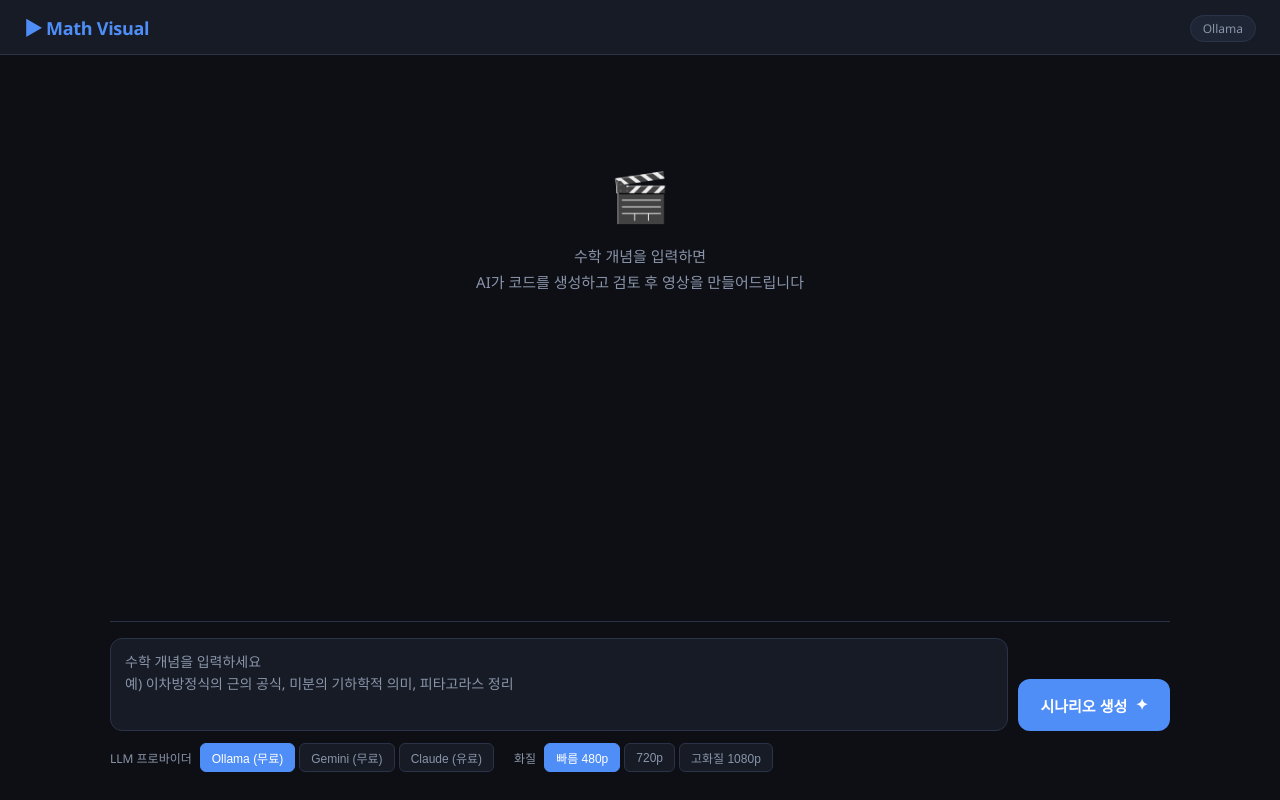
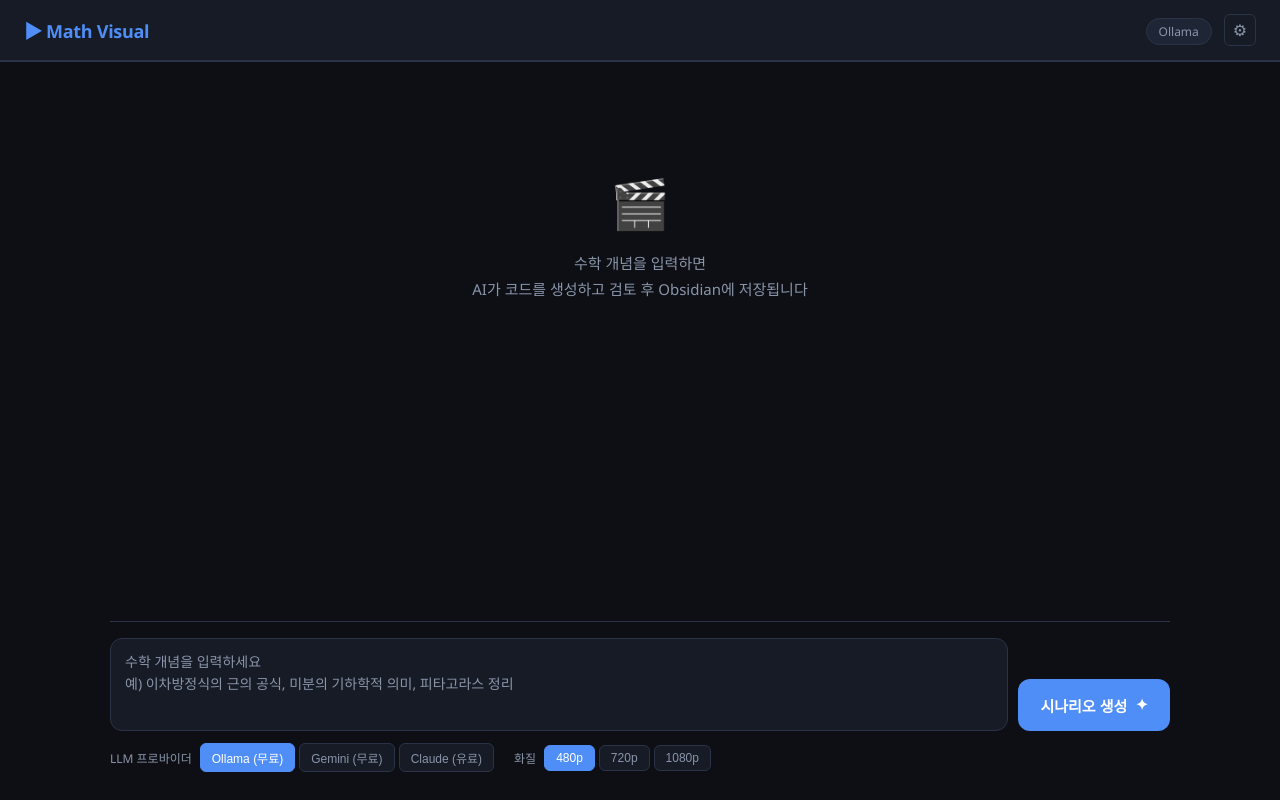
Before and after one commit to REDPAPA1000/sns_emoticon_maker, a Flask app: page / in a window 1280 px wide. Run offline with Flask 3, Linux system fonts and the light colour scheme.

Commit message:
Add Obsidian Vault auto-save feature
- Settings panel (⚙ button): set Vault path + grade level
- After render: auto-copies MP4 + extracts 4 key frames (PNG) + creates .md note
- Markdown note includes image embeds, video embed, tags, date
- vault_config.json persists settings across restarts
- UI shows "✓ Obsidian에 저장됨" badge on completed cards

Co-Authored-By: Claude Opus 4.8 <noreply@anthropic.com>
Claude-Session: https://claude.ai/code/session_016fkBGHQYvZ7BK4i5ymBJhc

```diff
--- a/app.py
+++ b/app.py
@@ -1,22 +1,20 @@
 """
 Math Visual Automation - Web UI
-브라우저에서 개념을 입력하면 Manim 영상을 자동으로 생성합니다.
-
-흐름:
-  1. POST /generate  → AI가 Manim 코드 생성, 코드 반환 (렌더링 없음)
-  2. POST /render    → 사용자가 검토·수정한 코드를 실제로 렌더링
-  3. GET  /status/<id> → 렌더 진행 상황 폴링
-  4. GET  /video/<id>  → 완성된 MP4 스트리밍
-  5. GET  /download/<id> → MP4 파일 다운로드
+브라우저에서 개념을 입력 → AI 코드 생성 → 검토 → 렌더링 → Obsidian Vault 자동 저장
 
 실행: python app.py
 접속: http://localhost:5000
 """
 
 import os
+import re
+import json
+import shutil
 import uuid
+import subprocess
 import threading
 from pathlib import Path
+from datetime import datetime
 
 from flask import Flask, render_template, request, jsonify, send_file
 
@@ -24,19 +22,98 @@ from generate_manim import generate_manim_code, render_manim, find_output_video
 import providers
 
 app = Flask(__name__)
-OUTPUT_DIR = Path("output/web")
+OUTPUT_DIR  = Path("output/web")
+CONFIG_FILE = Path("vault_config.json")
 JOBS: dict[str, dict] = {}
 
+
+# ── Vault 설정 로드/저장 ──────────────────────────────────
+def load_config() -> dict:
+    if CONFIG_FILE.exists():
+        return json.loads(CONFIG_FILE.read_text(encoding="utf-8"))
+    return {"vault_path": "", "grade": "중학교"}
+
+def save_config(cfg: dict):
+    CONFIG_FILE.write_text(json.dumps(cfg, ensure_ascii=False, indent=2), encoding="utf-8")
+
+
+# ── Obsidian Vault에 저장 ────────────────────────────────
+def save_to_vault(job_id: str, topic: str, video_path: str, grade: str, vault_path: str):
+    """MP4 + 키프레임 PNG + 마크다운 노트를 Vault에 자동 저장."""
+    vault = Path(vault_path)
+    if not vault.exists():
+        return False, f"Vault 경로를 찾을 수 없습니다: {vault_path}"
+
+    # 안전한 폴더/파일명 생성
+    safe_name = re.sub(r'[\\/:*?"<>|]', '_', topic)[:50].strip()
+    note_dir  = vault / grade / safe_name
+    note_dir.mkdir(parents=True, exist_ok=True)
+
+    # 1) MP4 복사
+    mp4_dest = note_dir / "animation.mp4"
+    shutil.copy2(video_path, mp4_dest)
+
+    # 2) 키프레임 추출 (ffmpeg: 0s, 5s, 10s, 15s)
+    frames = []
+    for i, t in enumerate([0, 5, 10, 15]):
+        frame_path = note_dir / f"frame_{i+1:02d}.png"
+        result = subprocess.run(
+            ["ffmpeg", "-ss", str(t), "-i", str(mp4_dest),
+             "-frames:v", "1", "-q:v", "2", str(frame_path), "-y"],
+            capture_output=True
+        )
+        if frame_path.exists():
+            frames.append(frame_path.name)
+
+    # 3) 마크다운 노트 생성
+    date_str = datetime.now().strftime("%Y-%m-%d")
+    frame_embeds = "\n".join(f"![[{f}]]" for f in frames) if frames else ""
+
+    md_content = f"""---
+tags: [{grade}, 수학, 자동생성]
+date: {date_str}
+---
+
+# {topic}
+
+## 애니메이션 프레임
+{frame_embeds}
+
+## 영상
+![[animation.mp4]]
+
+## 메모
+
+"""
+    (note_dir / f"{safe_name}.md").write_text(md_content, encoding="utf-8")
+
+    return True, str(note_dir)
+
+
+# ── Flask 라우트 ─────────────────────────────────────────
 
 @app.route("/")
 def index():
     return render_template("index.html")
 
 
+@app.route("/config", methods=["GET", "POST"])
+def config():
+    if request.method == "GET":
+        return jsonify(load_config())
+    cfg = load_config()
+    data = request.json or {}
+    if "vault_path" in data:
+        cfg["vault_path"] = data["vault_path"].strip()
+    if "grade" in data:
+        cfg["grade"] = data["grade"].strip()
+    save_config(cfg)
+    return jsonify({"ok": True})
+
+
 @app.route("/generate", methods=["POST"])
 def generate():
-    """Step 1: AI가 Manim 코드를 생성해서 반환 (렌더링 없음)."""
-    data = request.json or {}
+    data     = request.json or {}
     topic    = (data.get("topic") or "").strip()
     provider = data.get("provider", "ollama")
 
@@ -53,9 +130,6 @@ def generate():
             code = generate_manim_code(topic, provider)
             JOBS[job_id]["status"] = "preview"
             JOBS[job_id]["code"]   = code
-        except providers.ProviderError as exc:
-            JOBS[job_id]["status"] = "error"
-            JOBS[job_id]["error"]  = str(exc)
         except Exception as exc:
             JOBS[job_id]["status"] = "error"
             JOBS[job_id]["error"]  = str(exc)
@@ -66,7 +140,6 @@ def generate():
 
 @app.route("/render", methods=["POST"])
 def render():
-    """Step 2: 검토·수정된 코드를 받아 Manim으로 렌더링."""
     data    = request.json or {}
     job_id  = (data.get("job_id") or "").strip()
     code    = data.get("code", "")
@@ -85,13 +158,28 @@ def render():
             out = str(OUTPUT_DIR / job_id)
             os.makedirs(out, exist_ok=True)
             success, error_log = render_manim(code, out, quality)
-            if success:
-                video = find_output_video(out)
-                JOBS[job_id]["status"] = "done"
-                JOBS[job_id]["video"]  = video
-            else:
+            if not success:
                 JOBS[job_id]["status"] = "error"
                 JOBS[job_id]["error"]  = error_log or "렌더링 실패"
+                return
+
+            video = find_output_video(out)
+            JOBS[job_id]["video"] = video
+
+            # Obsidian Vault 자동 저장
+            cfg = load_config()
+            if cfg.get("vault_path") and video:
+                ok, vault_result = save_to_vault(
+                    job_id, JOBS[job_id]["topic"],
+                    video, cfg["grade"], cfg["vault_path"]
+                )
+                JOBS[job_id]["vault_saved"] = ok
+                JOBS[job_id]["vault_path"]  = vault_result
+            else:
+                JOBS[job_id]["vault_saved"] = False
+
+            JOBS[job_id]["status"] = "done"
+
         except Exception as exc:
             JOBS[job_id]["status"] = "error"
             JOBS[job_id]["error"]  = str(exc)
@@ -106,7 +194,6 @@ def status(job_id: str):
     if not job:
         return jsonify({"error": "없는 작업입니다."}), 404
     resp = {k: v for k, v in job.items() if k not in ("video", "code")}
-    resp["status"] = job["status"]
     if job["status"] == "preview":
         resp["code"] = job.get("code", "")
     return jsonify(resp)
@@ -125,14 +212,10 @@ def download(job_id: str):
     job = JOBS.get(job_id)
     if not job or not job.get("video"):
         return "영상을 찾을 수 없습니다.", 404
-    topic_safe = "".join(
-        c for c in job["topic"] if c.isalnum() or c in " _-"
-    )[:40].strip()
+    topic_safe = re.sub(r'[\\/:*?"<>|]', '_', job["topic"])[:40].strip()
     return send_file(
-        job["video"],
-        mimetype="video/mp4",
-        as_attachment=True,
-        download_name=f"{topic_safe}.mp4",
+        job["video"], mimetype="video/mp4",
+        as_attachment=True, download_name=f"{topic_safe}.mp4",
     )
 
 
--- a/static/main.js
+++ b/static/main.js
@@ -1,6 +1,54 @@
-let provider = 'ollama';
-let quality   = 'l';
-let activeJobId = null;   // 현재 검토 모달에 열린 job
+let provider   = 'ollama';
+let quality    = 'l';
+let activeJobId = null;
+let selectedGrade = '중학교';
+
+/* ── 앱 시작 시 설정 로드 ── */
+document.addEventListener('DOMContentLoaded', () => {
+  fetch('/config').then(r => r.json()).then(cfg => {
+    if (cfg.vault_path) document.getElementById('vaultPath').value = cfg.vault_path;
+    if (cfg.grade)      setGradeByValue(cfg.grade);
+  });
+
+  document.getElementById('topicInput').addEventListener('keydown', e => {
+    if (e.key === 'Enter' && !e.shiftKey) { e.preventDefault(); startGenerate(); }
+  });
+  document.addEventListener('keydown', e => {
+    if (e.key === 'Escape') closeModal();
+  });
+  document.getElementById('codeModal').addEventListener('click', e => {
+    if (e.target === e.currentTarget) closeModal();
+  });
+});
+
+/* ── 설정 패널 ── */
+function toggleSettings() {
+  document.getElementById('settingsPanel').classList.toggle('open');
+}
+
+function setGrade(btn) {
+  document.querySelectorAll('[data-grade]').forEach(b => b.classList.remove('active'));
+  btn.classList.add('active');
+  selectedGrade = btn.dataset.grade;
+}
+
+function setGradeByValue(val) {
+  const btn = document.querySelector(`[data-grade="${val}"]`);
+  if (btn) setGrade(btn);
+  else selectedGrade = val;
+}
+
+function saveConfig() {
+  const vault_path = document.getElementById('vaultPath').value.trim();
+  fetch('/config', {
+    method: 'POST',
+    headers: { 'Content-Type': 'application/json' },
+    body: JSON.stringify({ vault_path, grade: selectedGrade }),
+  }).then(() => {
+    showToast('설정 저장 완료');
+    document.getElementById('settingsPanel').classList.remove('open');
+  });
+}
 
 /* ── 옵션 선택 ── */
 function setProvider(btn) {
@@ -22,7 +70,7 @@ function showToast(msg) {
   const t = document.getElementById('toast');
   t.textContent = msg;
   t.classList.add('show');
-  setTimeout(() => t.classList.remove('show'), 3000);
+  setTimeout(() => t.classList.remove('show'), 3500);
 }
 
 /* ── Step 1: 시나리오 생성 ── */
@@ -34,7 +82,7 @@ function startGenerate() {
   btn.disabled = true;
   document.getElementById('btnText').textContent = '생성 중...';
 
-  const card = addCard(topic, 'generating');
+  const card = addCard(topic);
   document.getElementById('emptyState')?.remove();
 
   fetch('/generate', {
@@ -46,6 +94,7 @@ function startGenerate() {
     .then(data => {
       if (data.error) { setCardError(card, data.error); return; }
       document.getElementById('topicInput').value = '';
+      card.id = 'card-' + data.job_id;
       pollForPreview(card, data.job_id, topic);
     })
     .catch(err => setCardError(card, err.message))
@@ -55,28 +104,23 @@ function startGenerate() {
     });
 }
 
-/* 코드가 준비될 때까지 폴링 */
+/* ── 코드 준비 폴링 ── */
 function pollForPreview(card, jobId, topic) {
   updateCardStatus(card, 'generating', 'AI가 코드를 생성하고 있습니다...');
   const iv = setInterval(async () => {
     try {
-      const res  = await fetch('/status/' + jobId);
-      const data = await res.json();
-
+      const data = await fetch('/status/' + jobId).then(r => r.json());
       if (data.status === 'preview') {
         clearInterval(iv);
-        updateCardStatus(card, 'preview', '코드 검토 준비 완료 — 클릭하여 확인');
+        updateCardStatus(card, 'preview', '▶ 클릭하여 코드 검토 후 영상 제작');
         card.style.cursor = 'pointer';
         card.onclick = () => openModal(jobId, topic, data.code);
-        showToast('코드가 준비됐습니다. 카드를 클릭해 검토하세요.');
+        showToast('코드 준비 완료 — 카드를 클릭해 검토하세요');
       } else if (data.status === 'error') {
         clearInterval(iv);
         setCardError(card, data.error || '코드 생성 실패');
       }
-    } catch (e) {
-      clearInterval(iv);
-      setCardError(card, '서버 연결 오류');
-    }
+    } catch { clearInterval(iv); setCardError(card, '서버 연결 오류'); }
   }, 2000);
 }
 
@@ -115,8 +159,6 @@ function startRender() {
     .then(data => {
       if (data.error) { showToast('오류: ' + data.error); renderBtn.disabled = false; return; }
       closeModal();
-
-      // 카드 상태를 렌더링 중으로 변경
       const card = document.getElementById('card-' + jobId);
       if (card) {
         card.style.cursor = 'default';
@@ -125,39 +167,30 @@ function startRender() {
         pollForVideo(card, jobId);
       }
     })
-    .catch(err => {
-      showToast('서버 오류: ' + err.message);
-      renderBtn.disabled = false;
-    });
+    .catch(err => { showToast('서버 오류: ' + err.message); renderBtn.disabled = false; });
 }
 
-/* 영상 완료까지 폴링 */
+/* ── 영상 완료 폴링 ── */
 function pollForVideo(card, jobId) {
   const iv = setInterval(async () => {
     try {
-      const res  = await fetch('/status/' + jobId);
-      const data = await res.json();
+      const data = await fetch('/status/' + jobId).then(r => r.json());
       if (data.status === 'done') {
         clearInterval(iv);
-        setCardDone(card, jobId);
-        showToast('영상 생성 완료!');
+        setCardDone(card, jobId, data);
       } else if (data.status === 'error') {
         clearInterval(iv);
         setCardError(card, data.error || '렌더링 실패');
       }
-    } catch (e) {
-      clearInterval(iv);
-      setCardError(card, '서버 연결 오류');
-    }
+    } catch { clearInterval(iv); setCardError(card, '서버 연결 오류'); }
   }, 2000);
 }
 
-/* ── 카드 UI 헬퍼 ── */
-function addCard(topic, status) {
-  const id   = Math.random().toString(36).slice(2, 8);
+/* ── 카드 UI ── */
+function addCard(topic) {
   const card = document.createElement('div');
   card.className = 'video-card';
-  card.id = 'card-' + id;
+  card.id = 'card-tmp-' + Math.random().toString(36).slice(2, 8);
   card.innerHTML = `
     <div class="card-video-wrap">
       <div class="card-status">
@@ -167,57 +200,40 @@ function addCard(topic, status) {
     </div>
     <div class="card-info">
       <span class="card-topic">${escHtml(topic)}</span>
-      <span class="card-meta">${provider.toUpperCase()} <span class="step-badge ${status}">${statusLabel(status)}</span></span>
+      <span class="card-meta">${provider.toUpperCase()} <span class="step-badge generating">생성중</span></span>
     </div>`;
   document.getElementById('videoGrid').prepend(card);
-  // job_id가 정해지기 전이라 임시 id 사용; pollForPreview 에서 data-job 세팅
   return card;
-}
-
-// 카드 id 기반 재조회를 위해 job_id → card 매핑은 pollForPreview 호출 전에 data-job 속성으로 고정
-function pollForPreview(card, jobId, topic) {
-  card.id = 'card-' + jobId;
-  updateCardStatus(card, 'generating', 'AI가 코드를 생성하고 있습니다...');
-  const iv = setInterval(async () => {
-    try {
-      const res  = await fetch('/status/' + jobId);
-      const data = await res.json();
-      if (data.status === 'preview') {
-        clearInterval(iv);
-        updateCardStatus(card, 'preview', '▶ 클릭하여 코드 검토 후 영상 제작');
-        card.style.cursor = 'pointer';
-        card.onclick = () => openModal(jobId, topic, data.code);
-        showToast('코드 준비 완료 — 카드를 클릭해 검토하세요.');
-      } else if (data.status === 'error') {
-        clearInterval(iv);
-        setCardError(card, data.error || '코드 생성 실패');
-      }
-    } catch (e) {
-      clearInterval(iv);
-      setCardError(card, '서버 연결 오류');
-    }
-  }, 2000);
 }
 
 function updateCardStatus(card, status, msg) {
   const wrap = card.querySelector('.card-video-wrap');
-  const spinnerHtml = (status === 'generating' || status === 'rendering')
-    ? '<div class="spinner"></div>' : '';
-  wrap.innerHTML = `
-    <div class="card-status">
-      ${spinnerHtml}
-      <span class="card-status-text">${escHtml(msg)}</span>
-    </div>`;
+  const spin = (status === 'generating' || status === 'rendering') ? '<div class="spinner"></div>' : '';
+  wrap.innerHTML = `<div class="card-status">${spin}<span class="card-status-text">${escHtml(msg)}</span></div>`;
   const badge = card.querySelector('.step-badge');
   if (badge) { badge.className = `step-badge ${status}`; badge.textContent = statusLabel(status); }
 }
 
-function setCardDone(card, jobId) {
+function setCardDone(card, jobId, data) {
   const wrap = card.querySelector('.card-video-wrap');
   wrap.innerHTML = `<video controls loop src="/video/${jobId}"></video>`;
   const badge = card.querySelector('.step-badge');
   if (badge) { badge.className = 'step-badge done'; badge.textContent = '완료'; }
+
   const info = card.querySelector('.card-info');
+
+  // Vault 저장 완료 배지
+  if (data.vault_saved) {
+    const vb = document.createElement('div');
+    vb.className = 'vault-badge';
+    vb.textContent = '✓ Obsidian에 저장됨';
+    info.parentNode.insertBefore(vb, info.nextSibling);
+    showToast('Obsidian Vault에 자동 저장됐습니다!');
+  } else {
+    showToast('영상 생성 완료!');
+  }
+
+  // 다운로드 버튼
   const dl = document.createElement('a');
   dl.href = `/download/${jobId}`;
   dl.download = '';
@@ -227,11 +243,7 @@ function setCardDone(card, jobId) {
 
 function setCardError(card, msg) {
   const wrap = card.querySelector('.card-video-wrap');
-  wrap.innerHTML = `
-    <div class="card-status">
-      <span class="status-error">⚠ 오류</span>
-      <span style="font-size:11px;padding:0 14px;text-align:center">${escHtml((msg || '').slice(0, 200))}</span>
-    </div>`;
+  wrap.innerHTML = `<div class="card-status"><span class="status-error">⚠ 오류</span><span style="font-size:11px;padding:0 14px;text-align:center">${escHtml((msg||'').slice(0,200))}</span></div>`;
   const badge = card.querySelector('.step-badge');
   if (badge) { badge.className = 'step-badge error'; badge.textContent = '오류'; }
 }
@@ -243,18 +255,3 @@ function statusLabel(s) {
 function escHtml(s) {
   return String(s).replace(/&/g,'&amp;').replace(/</g,'&lt;').replace(/>/g,'&gt;').replace(/"/g,'&quot;');
 }
-
-/* ── 단축키 ── */
-document.addEventListener('DOMContentLoaded', () => {
-  document.getElementById('topicInput').addEventListener('keydown', e => {
-    if (e.key === 'Enter' && !e.shiftKey) { e.preventDefault(); startGenerate(); }
-  });
-  // Escape 키로 모달 닫기
-  document.addEventListener('keydown', e => {
-    if (e.key === 'Escape') closeModal();
-  });
-  // 모달 배경 클릭으로 닫기
-  document.getElementById('codeModal').addEventListener('click', e => {
-    if (e.target === e.currentTarget) closeModal();
-  });
-});
--- a/static/style.css
+++ b/static/style.css
@@ -454,6 +454,115 @@ textarea::placeholder { color: var(--text2); }
 .step-badge.done       { background: #1e3a2d; color: var(--accent2); }
 .step-badge.error      { background: #3a1e1e; color: var(--danger); }
 
+/* ── 헤더 설정 버튼 ── */
+.settings-btn {
+  background: none;
+  border: 1px solid var(--border);
+  border-radius: 6px;
+  color: var(--text2);
+  font-size: 16px;
+  width: 32px;
+  height: 32px;
+  cursor: pointer;
+  transition: all 0.15s;
+  margin-left: 8px;
+}
+.settings-btn:hover { border-color: var(--accent); color: var(--accent); }
+
+/* ── Vault 설정 패널 ── */
+.settings-panel {
+  background: var(--surface);
+  border-bottom: 1px solid var(--border);
+  overflow: hidden;
+  max-height: 0;
+  transition: max-height 0.3s ease;
+}
+.settings-panel.open { max-height: 200px; }
+
+.settings-inner {
+  max-width: 1100px;
+  margin: 0 auto;
+  padding: 16px 20px;
+  display: flex;
+  flex-direction: column;
+  gap: 12px;
+}
+
+.settings-title {
+  font-size: 13px;
+  font-weight: 700;
+  color: var(--accent);
+}
+
+.settings-row {
+  display: flex;
+  align-items: center;
+  gap: 12px;
+  flex-wrap: wrap;
+}
+
+.settings-row label {
+  font-size: 12px;
+  color: var(--text2);
+  white-space: nowrap;
+  min-width: 100px;
+}
+
+.settings-row input[type="text"] {
+  flex: 1;
+  min-width: 260px;
+  background: var(--surface2);
+  border: 1px solid var(--border);
+  border-radius: 8px;
+  color: var(--text);
+  font-size: 13px;
+  padding: 7px 12px;
+  font-family: 'Consolas', monospace;
+}
+
+.settings-row input[type="text"]:focus {
+  outline: none;
+  border-color: var(--accent);
+}
+
+.settings-footer {
+  display: flex;
+  align-items: center;
+  justify-content: space-between;
+}
+
+.settings-desc {
+  font-size: 11px;
+  color: var(--text2);
+}
+
+.save-config-btn {
+  background: var(--accent);
+  border: none;
+  border-radius: 6px;
+  color: #fff;
+  font-size: 13px;
+  font-weight: 600;
+  padding: 6px 18px;
+  cursor: pointer;
+  transition: opacity 0.15s;
+}
+.save-config-btn:hover { opacity: 0.85; }
+
+/* vault 저장 배지 */
+.vault-badge {
+  display: inline-flex;
+  align-items: center;
+  gap: 4px;
+  font-size: 11px;
+  background: #1a2e1a;
+  border: 1px solid #2d5a2d;
+  color: var(--accent2);
+  border-radius: 6px;
+  padding: 3px 8px;
+  margin-top: 6px;
+}
+
 /* 토스트 */
 .toast {
   position: fixed;
--- a/templates/index.html
+++ b/templates/index.html
@@ -11,29 +11,55 @@
     <div class="logo">▶ Math Visual</div>
     <div class="header-right">
       <span class="provider-badge" id="providerBadge">Ollama</span>
+      <button class="settings-btn" onclick="toggleSettings()" title="Obsidian Vault 설정">⚙</button>
     </div>
   </header>
 
+  <!-- ── Vault 설정 패널 ── -->
+  <div class="settings-panel" id="settingsPanel">
+    <div class="settings-inner">
+      <div class="settings-title">Obsidian Vault 설정</div>
+      <div class="settings-row">
+        <label>Vault 폴더 경로</label>
+        <input type="text" id="vaultPath"
+          placeholder="예) C:\Users\이름\Documents\수학교재  또는  /Users/이름/수학교재" />
+      </div>
+      <div class="settings-row">
+        <label>학년 (폴더명)</label>
+        <div class="btn-group">
+          <button class="opt-btn" data-grade="중학교1학년" onclick="setGrade(this)">중1</button>
+          <button class="opt-btn" data-grade="중학교2학년" onclick="setGrade(this)">중2</button>
+          <button class="opt-btn" data-grade="중학교3학년" onclick="setGrade(this)">중3</button>
+          <button class="opt-btn" data-grade="고등학교1학년" onclick="setGrade(this)">고1</button>
+          <button class="opt-btn" data-grade="고등학교2학년" onclick="setGrade(this)">고2</button>
+          <button class="opt-btn" data-grade="고등학교3학년" onclick="setGrade(this)">고3</button>
+        </div>
+      </div>
+      <div class="settings-footer">
+        <span class="settings-desc">설정하면 영상 완성 후 Vault에 자동 저장됩니다</span>
+        <button class="save-config-btn" onclick="saveConfig()">저장</button>
+      </div>
+    </div>
+  </div>
+
   <main>
-    <!-- 생성된 영상 목록 -->
+    <!-- 영상 목록 -->
     <section class="video-grid" id="videoGrid">
       <div class="empty-state" id="emptyState">
         <div class="empty-icon">🎬</div>
-        <p>수학 개념을 입력하면<br>AI가 코드를 생성하고 검토 후 영상을 만들어드립니다</p>
+        <p>수학 개념을 입력하면<br>AI가 코드를 생성하고 검토 후 Obsidian에 저장됩니다</p>
       </div>
     </section>
 
     <!-- 입력 패널 -->
     <section class="input-panel">
       <div class="input-box">
-        <textarea
-          id="topicInput"
+        <textarea id="topicInput"
           placeholder="수학 개념을 입력하세요&#10;예) 이차방정식의 근의 공식, 미분의 기하학적 의미, 피타고라스 정리"
-          rows="3"
-        ></textarea>
+          rows="3"></textarea>
         <button class="generate-btn" id="generateBtn" onclick="startGenerate()">
           <span id="btnText">시나리오 생성</span>
-          <span id="btnIcon">✦</span>
+          <span>✦</span>
         </button>
       </div>
 
@@ -49,16 +75,16 @@
         <div class="option-group">
           <label>화질</label>
           <div class="btn-group">
-            <button class="opt-btn active" data-quality="l" onclick="setQuality(this)">빠름 480p</button>
+            <button class="opt-btn active" data-quality="l" onclick="setQuality(this)">480p</button>
             <button class="opt-btn" data-quality="m" onclick="setQuality(this)">720p</button>
-            <button class="opt-btn" data-quality="h" onclick="setQuality(this)">고화질 1080p</button>
+            <button class="opt-btn" data-quality="h" onclick="setQuality(this)">1080p</button>
           </div>
         </div>
       </div>
     </section>
   </main>
 
-  <!-- ── 코드 검토 모달 ─────────────────────────────── -->
+  <!-- ── 코드 검토 모달 ── -->
   <div class="code-modal" id="codeModal">
     <div class="code-modal-inner">
       <div class="code-modal-header">
@@ -68,14 +94,12 @@
         </div>
         <button class="modal-close-btn" onclick="closeModal()">✕</button>
       </div>
-
       <div class="code-modal-body">
         <div class="code-editor-wrap">
-          <div class="code-editor-label">Manim Python 코드 — 직접 수정 후 제작하세요</div>
+          <div class="code-editor-label">Manim Python 코드 — 수정 후 제작하세요</div>
           <textarea id="codeEditor" class="code-editor" spellcheck="false"></textarea>
         </div>
       </div>
-
       <div class="code-modal-footer">
         <button class="modal-cancel-btn" onclick="closeModal()">취소</button>
         <button class="modal-render-btn" id="renderBtn" onclick="startRender()">
@@ -86,9 +110,7 @@
     </div>
   </div>
 
-  <!-- 진행 토스트 -->
   <div class="toast" id="toast"></div>
-
   <script src="/static/main.js"></script>
 </body>
 </html>
```
